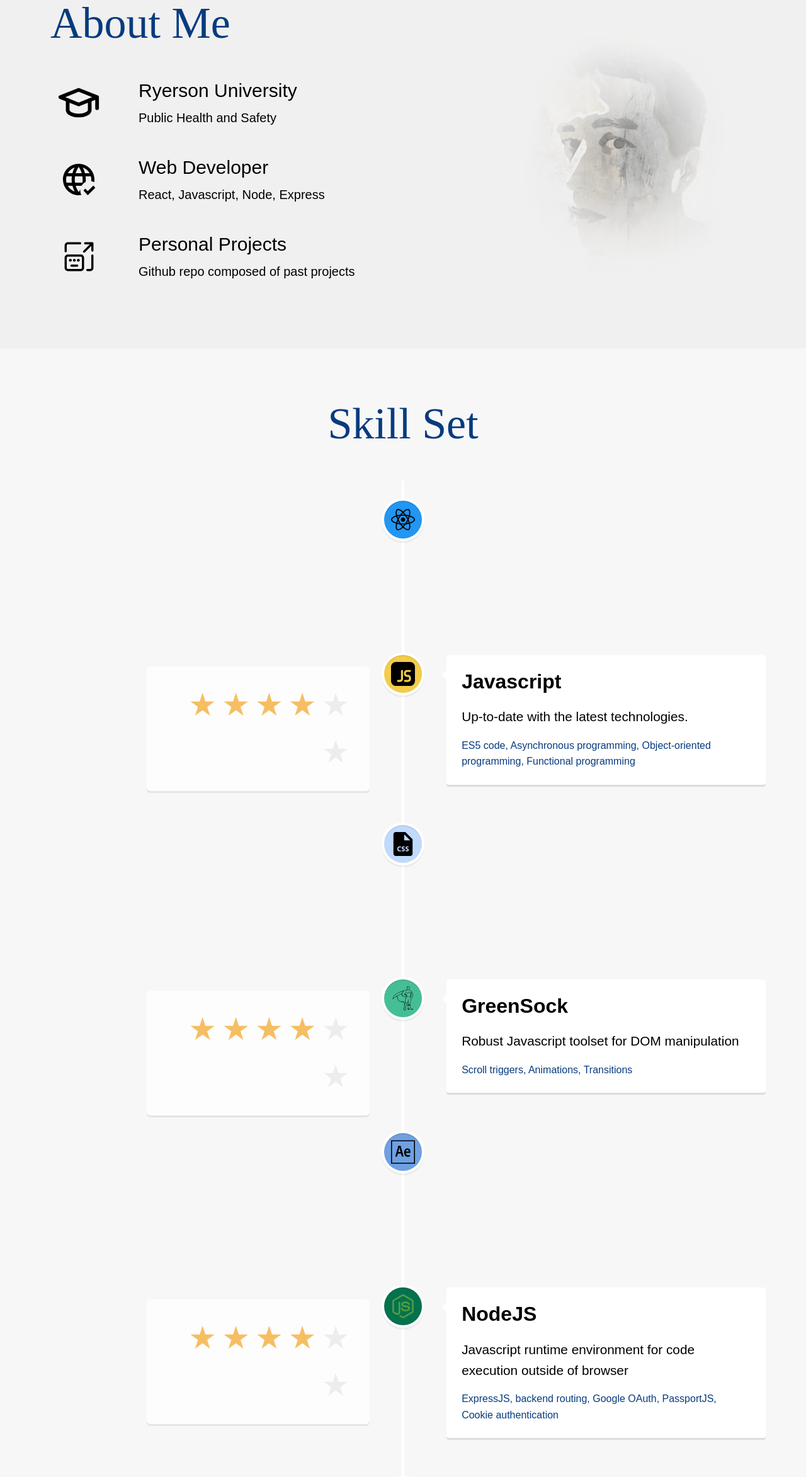
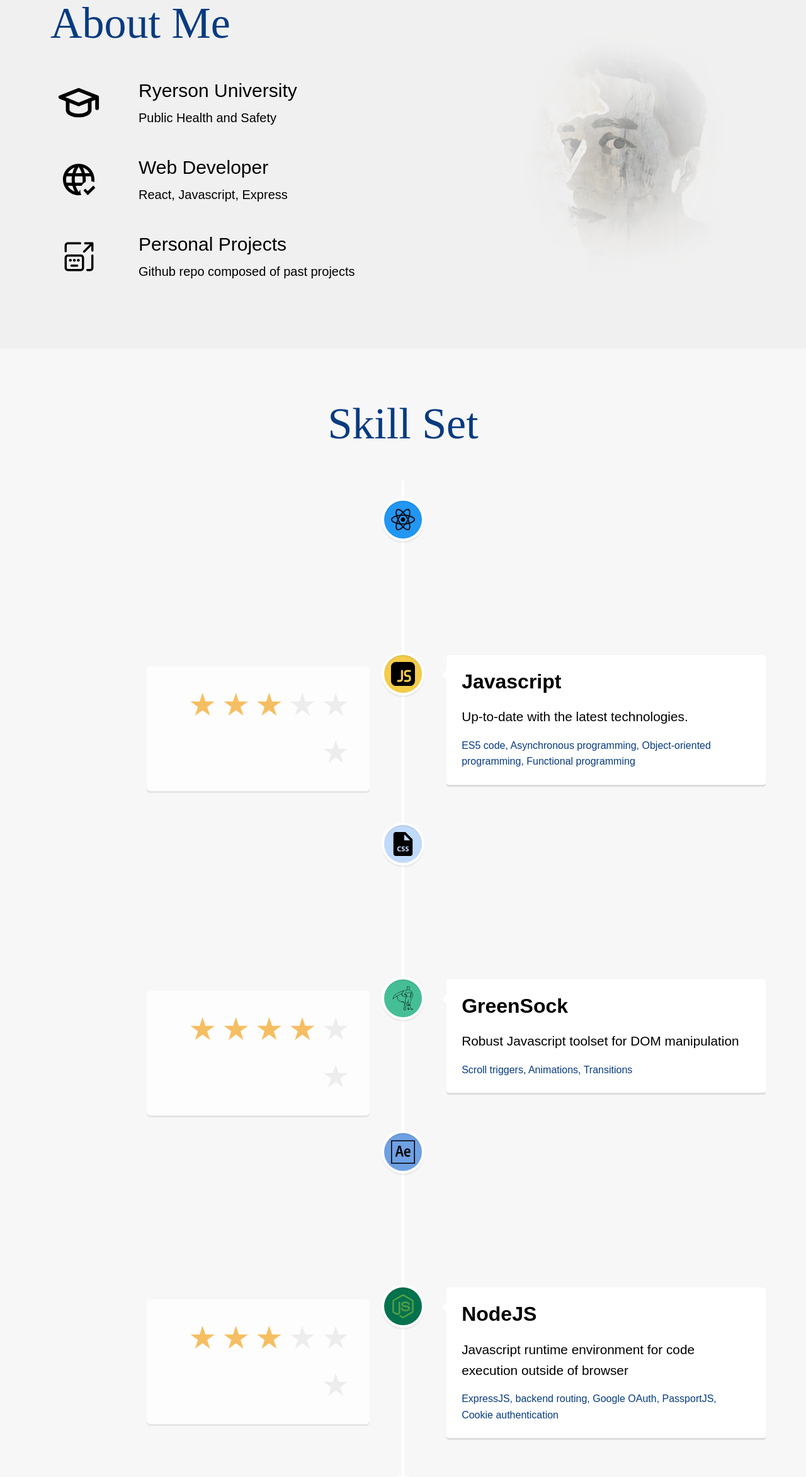
Before and after one commit to danjhkim/portfolio2, a React (Create React App) app: page / in a window 1280 px wide. Shown: the part 983-3328 px from the top of the page at 63% size. Built offline with nearby package versions, Linux system fonts and the light colour scheme.

Commit message:
testing skill changes

```diff
--- a/src/Components/About/About.js
+++ b/src/Components/About/About.js
@@ -27,7 +27,7 @@ const About = () => {
 							</div>
 							<div className='itemText'>
 								<h3>Web Developer</h3>
-								<h4>React, Javascript, Node, Express</h4>
+								<h4>React, Javascript, Express</h4>
 							</div>
 						</div>
 						<div className='aboutItem'>
--- a/src/Components/Skills/Skills.js
+++ b/src/Components/Skills/Skills.js
@@ -64,7 +64,7 @@ const Skills = () => {
 						className='vertical-timeline-element--work'
 						date={
 							<div className='pushCloser'>
-								<Level min='4' />
+								<Level min='3' />
 							</div>
 						}
 						iconStyle={{
@@ -155,7 +155,7 @@ const Skills = () => {
 						className='vertical-timeline-element--education'
 						date={
 							<div className='pushCloser'>
-								<Level min='4' />
+								<Level min='3' />
 							</div>
 						}
 						iconStyle={{
```
